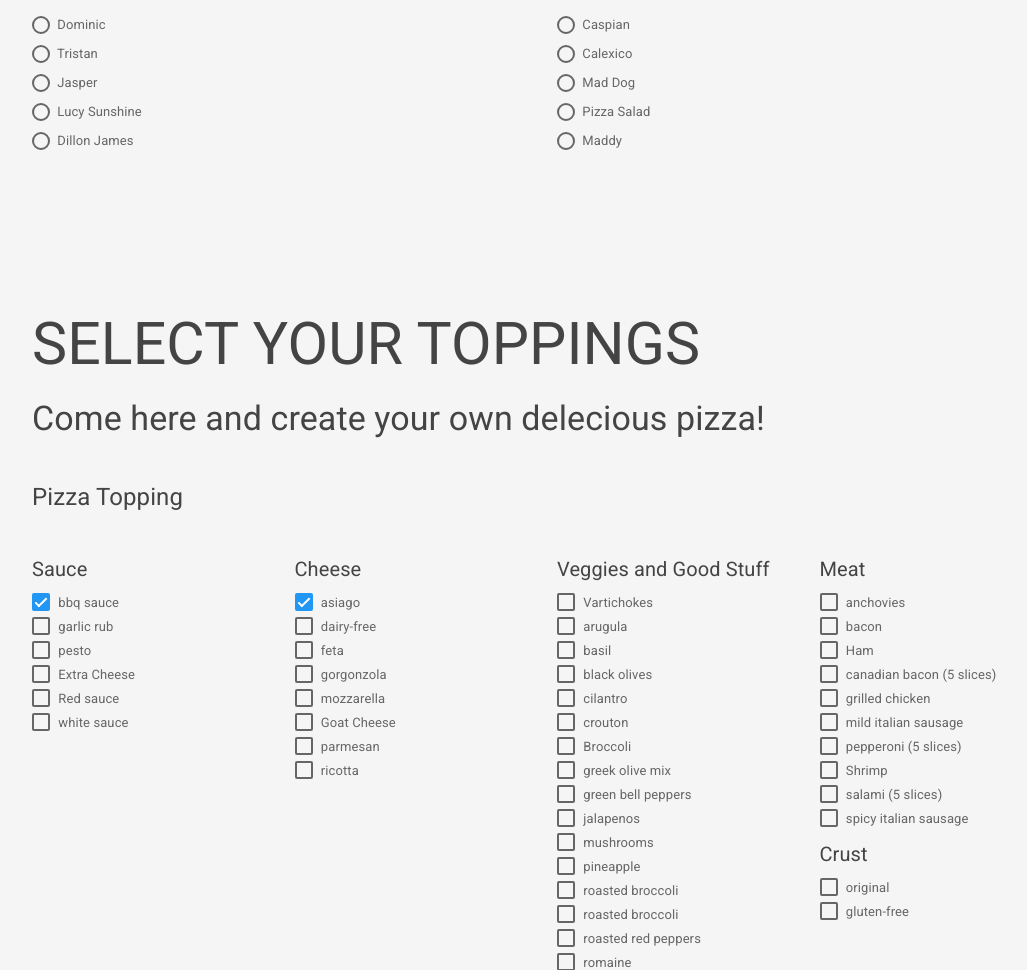
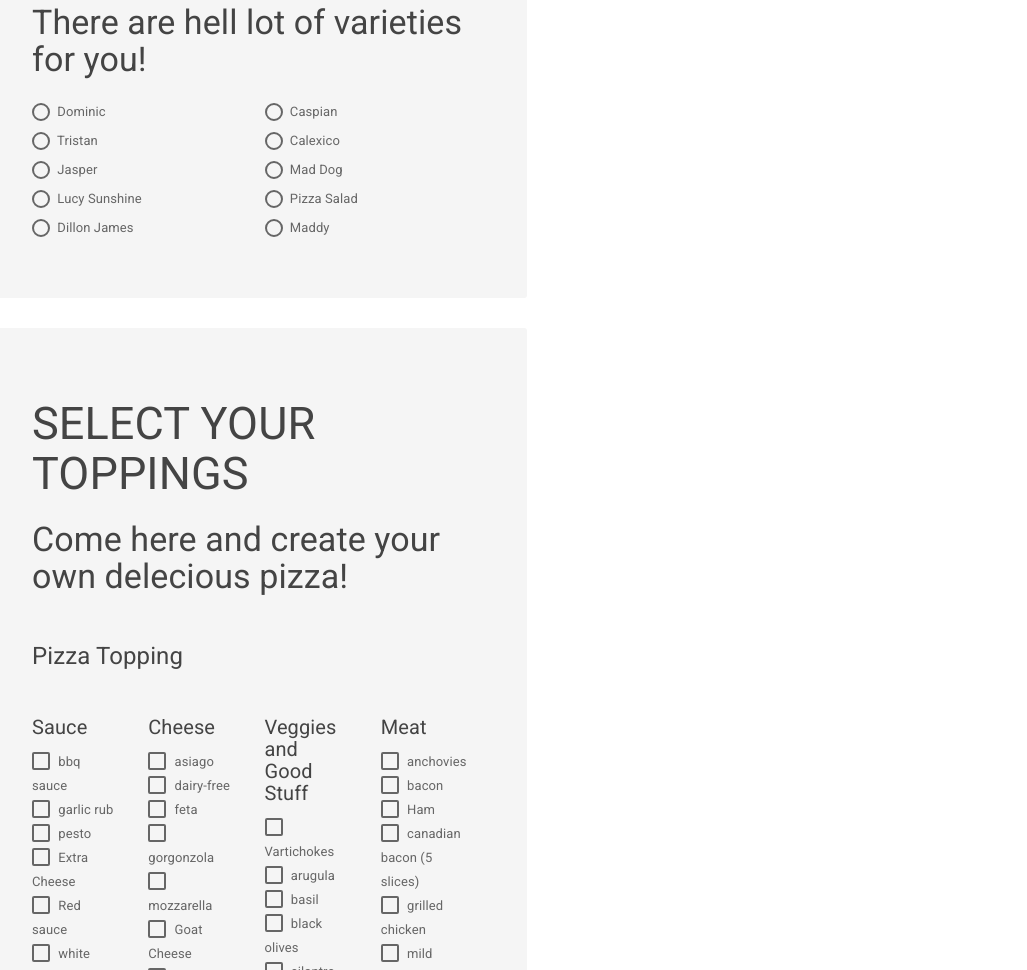
Before and after one commit to SowmyaLogaswamy/Order_Pizza, a plain HTML site: page index.html in a window 1280 px wide. Shown: the part 475-1445 px from the top of the page, without its empty margins (98-1125 px from the left). Drawn offline with Linux system fonts and the light colour scheme.

Commit message:
Add all elements of html file

```diff
--- a/css/styles.css
+++ b/css/styles.css
@@ -1,9 +1,9 @@
-body {
+/*//body {
   background-color: #F5F5F5;
-}
+}*/
 
 #container {
-  background-color: #FFF;
+  /*//background-color: #FFF;*/
   margin-top: 15px;
   padding: 45px;
   border: .4px solid #555;
--- a/index.html
+++ b/index.html
@@ -21,6 +21,8 @@
       <h1>PIZZA CORNER</h1>
       <h3>Come here and create your own delecious pizza!</h3>
     </div>
+    <div class="row">
+    <div class="col-md-6">
     <div class="jumbotron">
       <h2>CHOOSE YOUR FAVOURITE PIZZA</h2>
       <h3>There are hell lot of varieties for you!</h3>
@@ -94,14 +96,14 @@
       </div>
     </div>
     <div class="jumbotron">
-      <h1>SELECT YOUR TOPPINGS</h1>
+      <h2>SELECT YOUR TOPPINGS</h2>
       <h3>Come here and create your own delecious pizza!</h3>
       <div class="form-group"><br>
       <h4>Pizza Topping</h4><br>
       <div class="row row-style">
         <div class="col-md-3 col-style">
           <h5 class="title-style">Sauce</h5>
-          <input type="checkbox" name="topping" value="1" checked> bbq sauce<br>
+          <input type="checkbox" name="topping" value="1"> bbq sauce<br>
           <input type="checkbox" name="topping" value="2"> garlic rub<br>
           <input type="checkbox" name="topping" value="3"> pesto<br>
           <input type="checkbox" name="topping" value="4"> Extra Cheese<br>
@@ -111,7 +113,7 @@
         </div>
         <div class="col-md-3 col-style">
           <h5 class="title-style">Cheese</h5>
-          <input type="checkbox" name="topping" value="7" checked> asiago<br>
+          <input type="checkbox" name="topping" value="7"> asiago<br>
           <input type="checkbox" name="topping" value="8"> dairy-free<br>
           <input type="checkbox" name="topping" value="9"> feta<br>
           <input type="checkbox" name="topping" value="10"> gorgonzola<br>
@@ -125,25 +127,25 @@
           <h5 class="title-style">Veggies and Good Stuff</h5>
           <input type="checkbox" name="topping" value="15"> Vartichokes<br>
           <input type="checkbox" name="topping" value="16"> arugula<br>
-          <input type="checkbox" name="topping" value="veg2"> basil<br>
-          <input type="checkbox" name="topping" value="veg2"> black olives<br>
-          <input type="checkbox" name="topping" value="veg2"> cilantro<br>
-          <input type="checkbox" name="topping" value="veg2"> crouton<br>
-          <input type="checkbox" name="topping" value="veg2"> Broccoli<br>
-          <input type="checkbox" name="topping" value="veg2"> greek olive mix<br>
-          <input type="checkbox" name="topping" value="veg2"> green bell peppers<br>
-          <input type="checkbox" name="topping" value="veg2"> jalapenos<br>
-          <input type="checkbox" name="topping" value="veg2"> mushrooms<br>
-          <input type="checkbox" name="topping" value="veg3"> pineapple<br>
-          <input type="checkbox" name="topping" value="veg3"> roasted broccoli<br>
-          <input type="checkbox" name="topping" value="veg3"> roasted broccoli<br>
-          <input type="checkbox" name="topping" value="veg3"> roasted red peppers<br>
-          <input type="checkbox" name="topping" value="veg3"> romaine<br>
+          <input type="checkbox" name="topping" value="17"> basil<br>
+          <input type="checkbox" name="topping" value="18"> black olives<br>
+          <input type="checkbox" name="topping" value="19"> cilantro<br>
+          <input type="checkbox" name="topping" value="20"> crouton<br>
+          <input type="checkbox" name="topping" value="21"> Broccoli<br>
+          <input type="checkbox" name="topping" value="22"> greek olive mix<br>
+          <input type="checkbox" name="topping" value="23"> green bell peppers<br>
+          <input type="checkbox" name="topping" value="24"> jalapenos<br>
+          <input type="checkbox" name="topping" value="25"> mushrooms<br>
+          <input type="checkbox" name="topping" value="26"> pineapple<br>
+          <input type="checkbox" name="topping" value="27"> roasted broccoli<br>
+          <input type="checkbox" name="topping" value="28"> roasted broccoli<br>
+          <input type="checkbox" name="topping" value="29"> roasted red peppers<br>
+          <input type="checkbox" name="topping" value="30"> romaine<br>
         </div>
 
         <div class="col-md-3 col-style">
           <h5 class="title-style">Meat</h5>
-          <input type="checkbox" name="topping" value="meat1"> anchovies<br>
+          <input type="checkbox" name="topping" value="31"> anchovies<br>
           <input type="checkbox" name="topping" value="meat1"> bacon<br>
           <input type="checkbox" name="topping" value="meat1"> Ham<br>
           <input type="checkbox" name="topping" value="meat1"> canadian bacon (5 slices)<br>
@@ -157,14 +159,24 @@
 
         <div class="col-md-3 col-style">
           <h5 class="title-style">Crust</h5>
-          <input type="checkbox" name="topping" value="hearb2"> original<br>
+          <input type="checkbox" name="topping" value="41"> original<br>
           <input type="checkbox" name="topping" value="hearb2"> gluten-free<br>
 
         </div>
       </div>
     </div>
+</div>
+<div class="jumbotron">
+  <dic class="button">
+  <button type="submit" id="add">Add one more</button>
+  <button type="submit" id="order">Order</button>
+</div>
+</div>
+  <div class="col-md-6">
+    <h1>oc</h1>
+  </div>
 
-
+</div>
     </form>
   </div>
 </body>
--- a/js/script.js
+++ b/js/script.js
@@ -3,4 +3,5 @@ $(document).ready(function() {
 
 
 
+
 });
```
